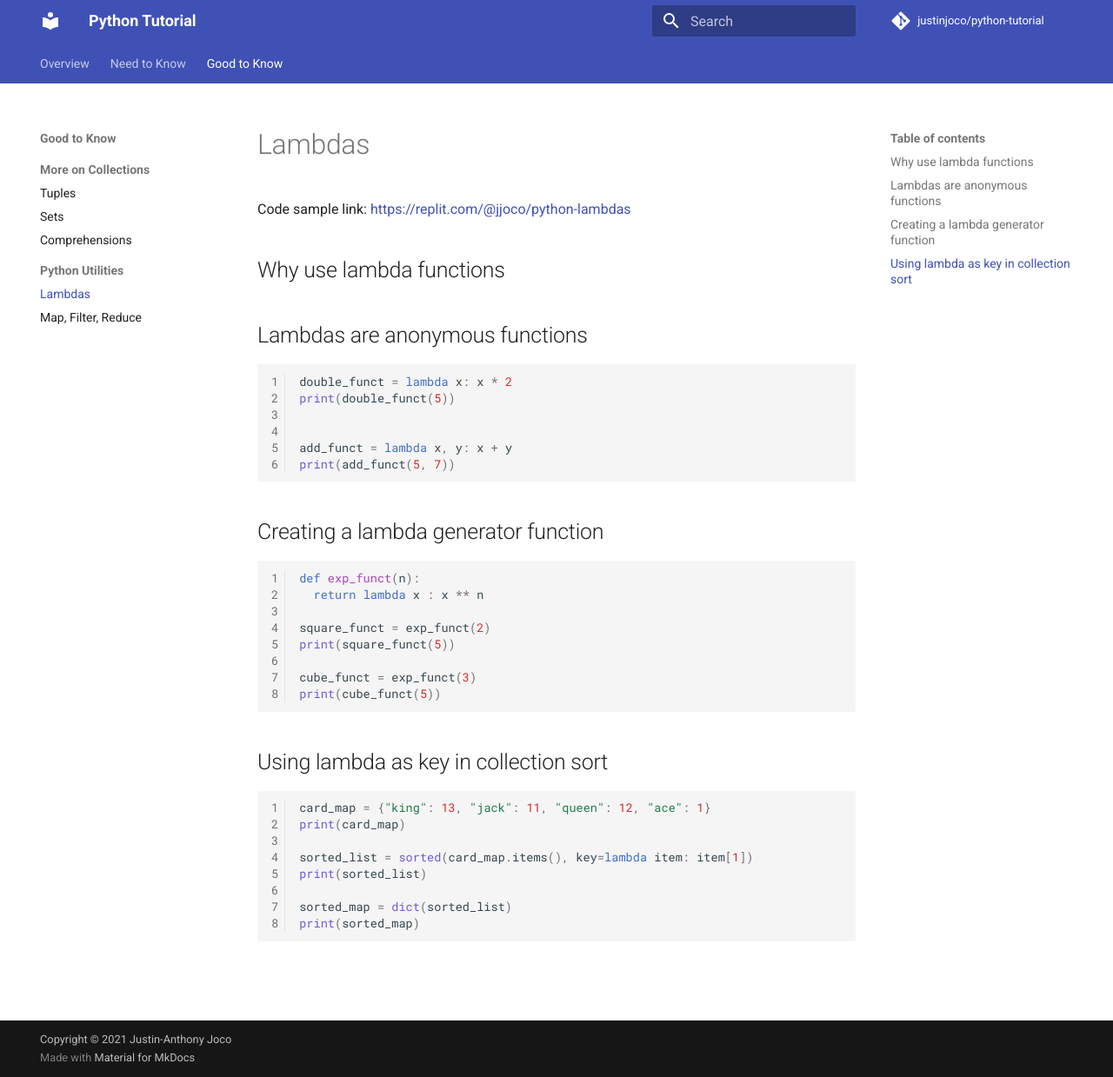
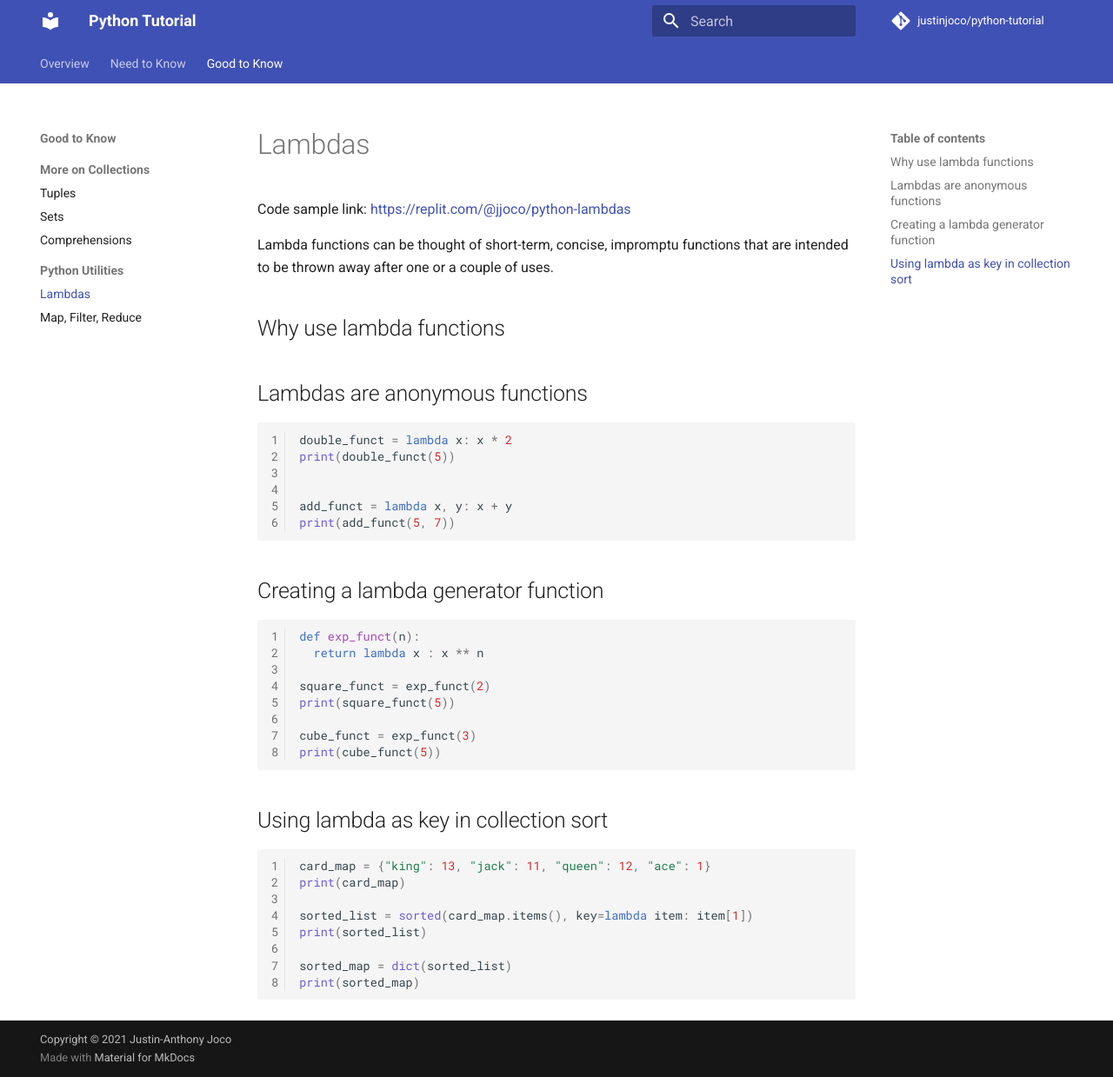
Before and after one commit to justinjoco/python-tutorial, an MkDocs documentation site: the page built from docs/utils/lambdas.md, in a window 1280 px wide and 1239 px high. Shown: the whole window at 87% size. Built offline with MkDocs 1.6.1 and Material for MkDocs 9.7.7, drawn with Linux system fonts in a browser that asks for light colours; comment, search, counter and statistics services are not loaded.

Commit message:
lambda desc

```diff
--- a/docs/utils/lambdas.md
+++ b/docs/utils/lambdas.md
@@ -1,5 +1,6 @@
 Code sample link: <https://replit.com/@jjoco/python-lambdas>
 
+Lambda functions can be thought of short-term, concise, impromptu functions that are intended to be thrown away after one or a couple of uses.
 ## Why use lambda functions
 
 ## Lambdas are anonymous functions
```
